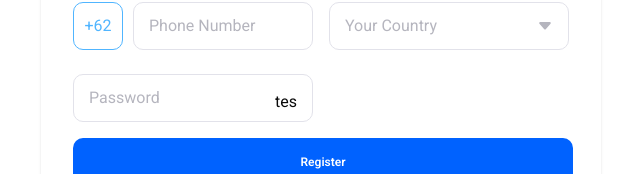
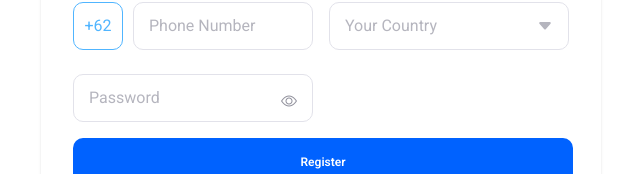
Before and after one commit to HendraSiswanto/hendra-todo, a Next.js app: page /register in a window 1280 px wide. Shown: the part 284-458 px from the top of the page, without its empty margins (319-959 px from the left). Built offline with nearby package versions, Linux system fonts and the light colour scheme.

Commit message:
insert bootstrap

```diff
--- a/app/globals.css
+++ b/app/globals.css
@@ -1,5 +1,6 @@
 @import "tailwindcss";
 @import "tw-animate-css";
+@import "bootstrap-icons/font/bootstrap-icons.css";
 
 @theme inline {
   --color-background: var(--background);
--- a/app/register/page.tsx
+++ b/app/register/page.tsx
@@ -14,7 +14,7 @@ export default function RegisterPage() {
     confirmPassword: "",
     about: "",
   });
-  const [showPassword,setShowPassword] = useState(false)
+  const [showPassword, setShowPassword] = useState(false);
 
   const handleChange = (
     e: React.ChangeEvent<
@@ -27,6 +27,10 @@ export default function RegisterPage() {
   const handleSubmit = (e: React.FormEvent) => {
     e.preventDefault();
     console.log("Form submitted:", formdata);
+  };
+
+  const handlePasswordInvisible = () => {
+    setShowPassword((prev) => !prev);
   };
 
   return (
@@ -122,15 +126,18 @@ export default function RegisterPage() {
           <div className="flex flex-row justify-between mt-6">
             <div className="relative flex">
               <input
-                type="password"
+                type={showPassword ? "text" : "password"}
                 className="w-60 h-12 placeholder:text-[#B5B5BE] text-[#44444F] pl-[15px] border border-[#E2E2EA] rounded-[10px]  focus:outline-none focus:ring-1 focus:ring-[#3bacfd]"
                 placeholder="Password"
                 value={formdata.password}
                 onChange={handleChange}
                 required
               />
-              <button className="absolute  top-4 right-4 ">
-                tes
+              <button
+                className="absolute  top-4 right-4 "
+                onClick={handlePasswordInvisible}
+              >
+                <i className="bi bi-eye text-[#92929D] cursor-pointer"></i>
               </button>
             </div>
           </div>
--- a/package.json
+++ b/package.json
@@ -10,7 +10,7 @@
   },
   "dependencies": {
     "@radix-ui/react-checkbox": "^1.3.3",
-
+    "bootstrap-icons": "^1.13.1",
     "class-variance-authority": "^0.7.1",
     "clsx": "^2.1.1",
     "lucide-react": "^0.548.0",
```
Also changed, not shown: 1 other file (tests, documents, lock files or other folders).
